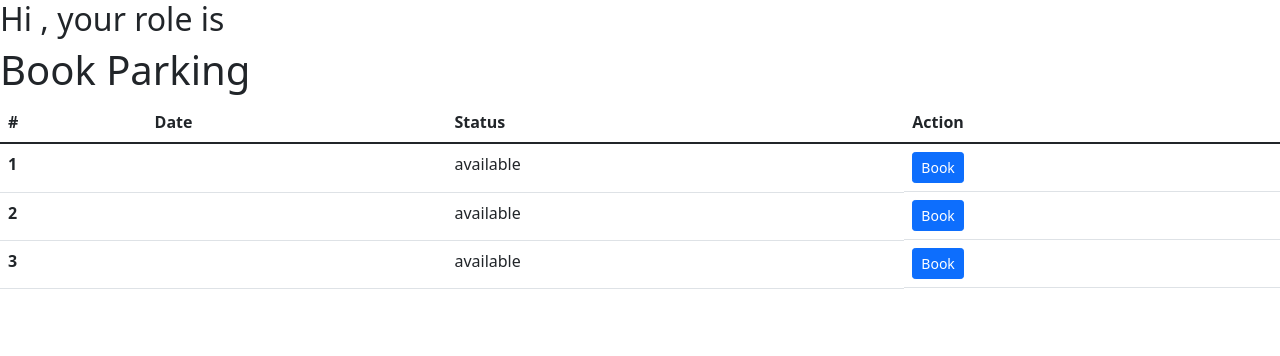
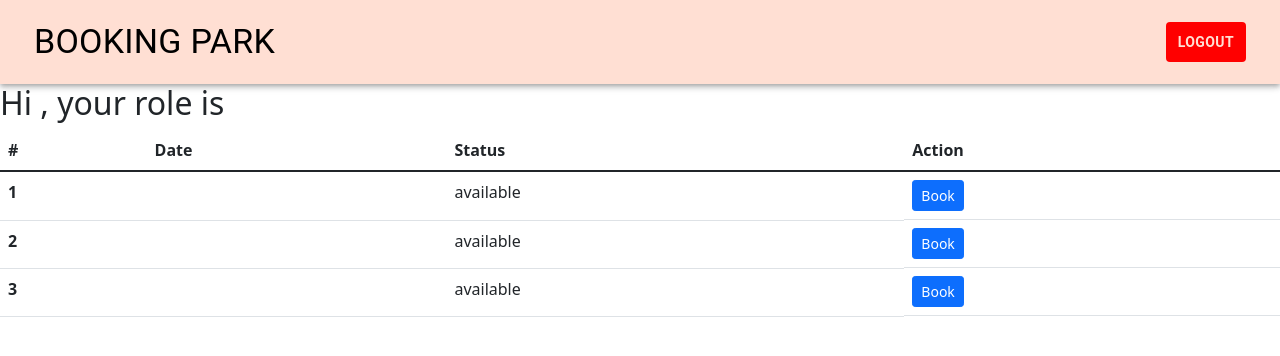
Before and after one commit to adelanegara/hackathon-exercise-one, a React (Create React App) app: page / in a window 1280 px wide. Shown: the top 356 px of the page. Built offline with nearby package versions, Linux system fonts and the light colour scheme; data requests are answered from the project's data file.

Commit message:
navbar UI added

```diff
--- a/src/App.js
+++ b/src/App.js
@@ -3,11 +3,16 @@ import { ToastContainer } from "react-toastify";
 import './App.css';
 import Home from './components/Home/Home';
 import Login from './components/Login/Login';
+import Navbar from './components/Navbar/Navbar';
+
 
 function App() {
   return (
    <Router>
-         <ToastContainer />
+         <div>
+          <Navbar />
+          <ToastContainer />
+        </div>
      <Routes>
        <Route path="/" element={<Home/>} />
        <Route path="/login" element={<Login/>} />
--- a/src/components/Home/Home.js
+++ b/src/components/Home/Home.js
@@ -37,7 +37,6 @@ const Home = () => {
       <h2>
         Hi {username}, your role is {role}
       </h2>
-      <h1>Book Parking </h1>
       <table className="table">
         <thead>
           <tr>
--- /dev/null
+++ b/src/components/Navbar/Navbar.js
@@ -0,0 +1,37 @@
+import React  from "react";
+import { AppBar, Box, Toolbar, Typography, Button } from "@mui/material";
+
+const Navbar = () => {
+
+  return (
+    <div>
+      <Box sx={{ flexGrow: 1 }} data-testid="navbar">
+        <AppBar sx={{ bgcolor: "#FFDFD3", p: "10px" }} position="static">
+          <Toolbar>
+            <Typography variant="h4" component="div" sx={{ flexGrow: 1, color: "black"}}>
+            BOOKING PARK
+            </Typography>
+
+              <Button
+                data-testid="button-logout"
+                style={{
+                  textDecoration: "none",
+                  backgroundColor: "red ",
+                  padding: "8px 12px",
+                  fontWeight: "bold",
+                  color: "#FFDFD3",
+                }}
+                // onClick={onLogout}
+              >
+                Logout
+              </Button>
+
+          </Toolbar>
+        </AppBar>
+      </Box>
+    </div>
+  );
+};
+
+export { Navbar as NavbarUnwrapped };
+export default Navbar;
```
